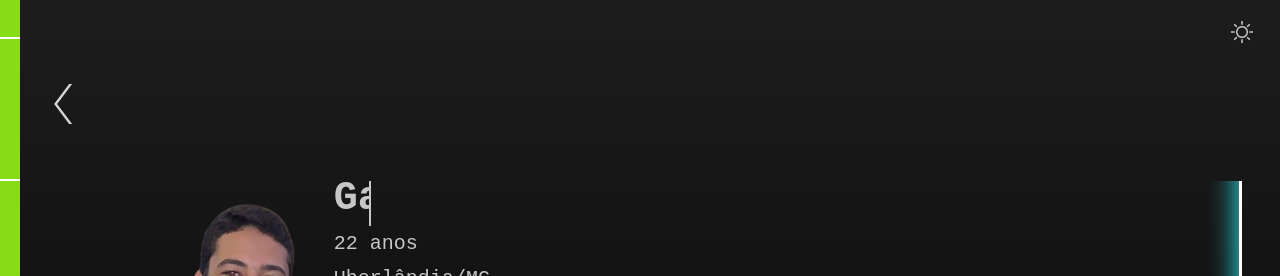
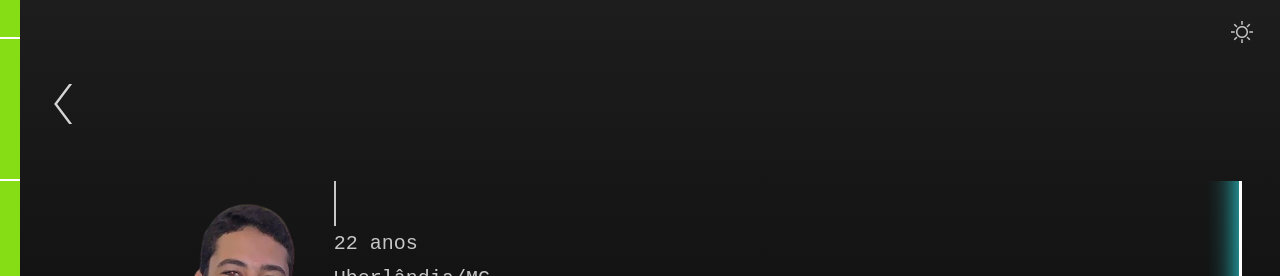
Before and after one commit to gabrielgr99/my-portfolio, a React (Create React App) app: page / in a window 1280 px wide. Shown: the top 276 px of the page. Built offline with nearby package versions, Linux system fonts and the light colour scheme.

Commit message:
Corrige animacao

```diff
--- a/src/pages/About.css
+++ b/src/pages/About.css
@@ -63,7 +63,7 @@
 .my-name {
   font-weight: bold;
   font-size: 40px;
-  padding-bottom: 10px;
+  padding: 0 0 10px 35px;
   width: max-content;
   animation: blinkingCursor 550ms 5.7s 11 alternate forwards,
   typing 4s 1s steps(23) normal both;
```
